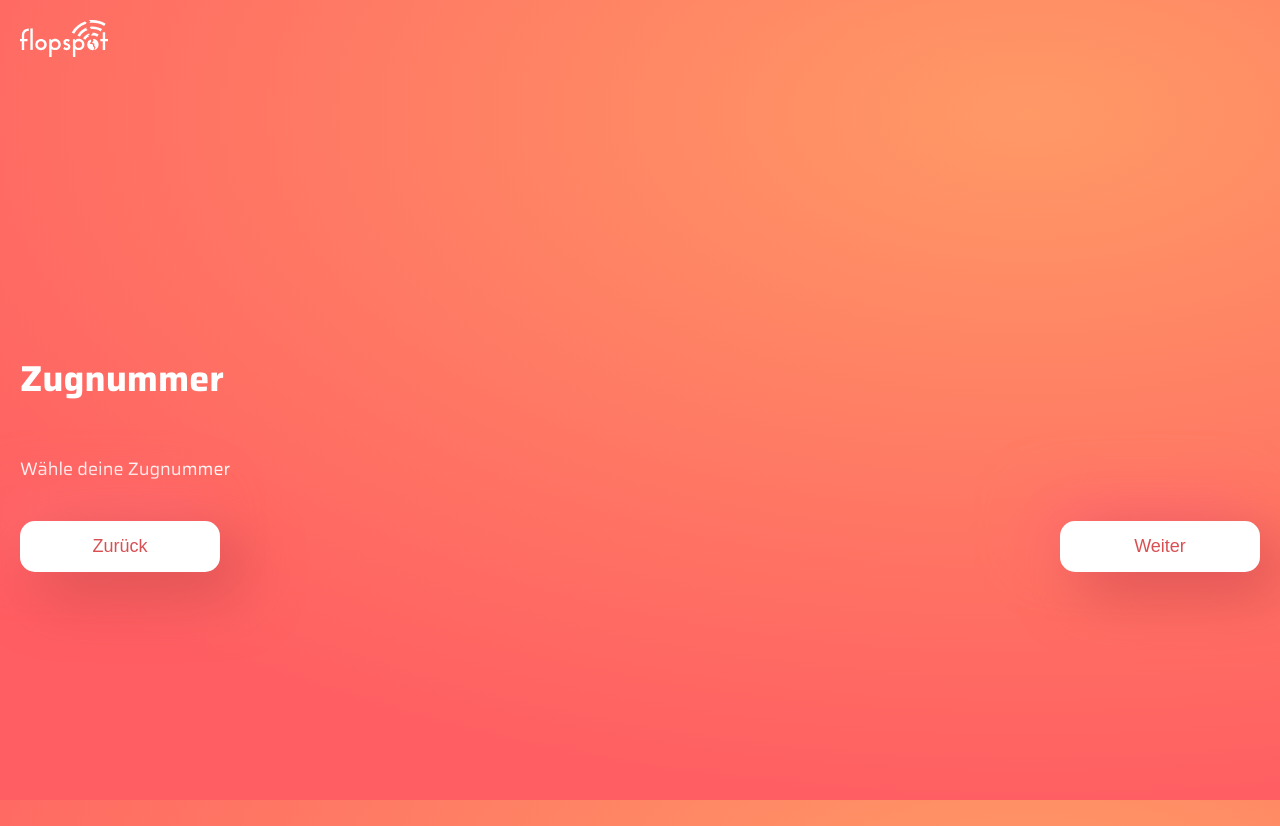
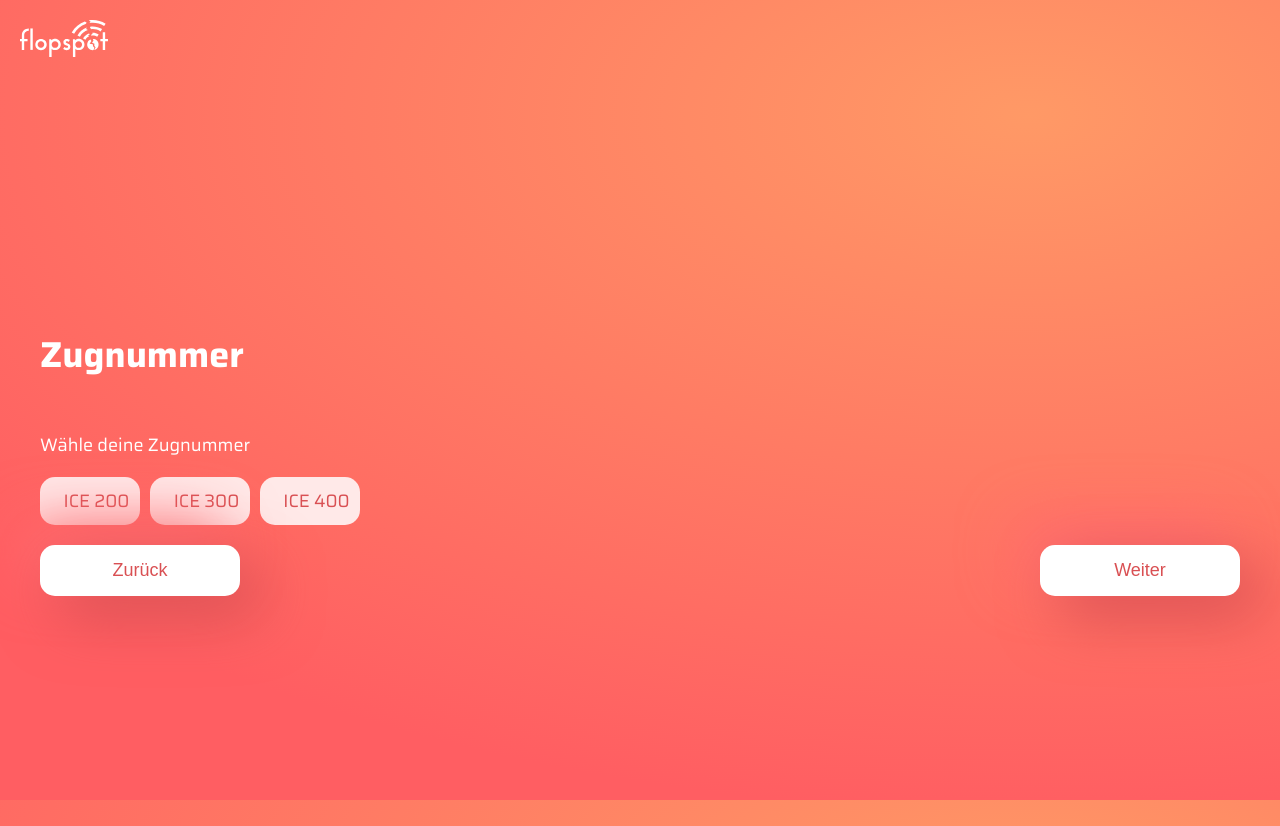
Before and after one commit to sven-ahrens/flopspot-frontend, a Vue app: page /train in a window 1280 px wide. Built offline with nearby package versions, Linux system fonts and the light colour scheme.

Commit message:
Add basic mock for train type results

```diff
--- a/src/assets/styles/modules/page.scss
+++ b/src/assets/styles/modules/page.scss
@@ -3,4 +3,10 @@
   height: 100%;
   justify-content: center;
   flex-direction: column;
+
+  @media screen and (min-width: 1024px) {
+    width: 100%;
+    max-width: 1200px;
+    margin: 0 auto;
+  }
 }
--- a/src/assets/styles/utility/_typo.scss
+++ b/src/assets/styles/utility/_typo.scss
@@ -101,3 +101,38 @@
   font-family: Saira, serif;
   font-size: 1.1rem;
 }
+
+.trains {
+  display: flex;
+  flex-direction: row;
+}
+
+.trains__train {
+  width: 100%;
+  max-width: 100px;
+  background: rgba(255, 255, 255, 0.85);
+  border: none;
+  border-radius: 15px;
+  color: #D95053;
+  text-align: center;
+  padding: 10px;
+  &:not(:last-child) {
+    margin-right: 10px;
+  }
+
+  &--selected {
+    background: rgba(255, 255, 255, 1);
+  }
+}
+
+.trains__train:hover  {
+  cursor: pointer;
+}
+
+.trains__train label:hover  {
+  cursor: pointer;
+}
+
+.trains__train > input {
+  visibility: hidden;
+}
--- a/src/views/TheTrain.vue
+++ b/src/views/TheTrain.vue
@@ -4,6 +4,20 @@
       {{ $t('pages.train.headline') }}
     </h1>
     <p>{{ $t('pages.train.text') }}</p>
+   <div class="trains">
+     <div
+       :class="{ 'trains__train--selected': train === pickedTrain }"
+       class="trains__train"
+       v-for="(train, key) in trains"
+       :key="key">
+       <input
+         :id="train"
+         type="radio"
+         :value="train"
+         v-model="pickedTrain">
+       <label :for="train">{{ train }}</label>
+     </div>
+   </div>
     <pagination next="/to" />
   </section>
 </template>
@@ -12,6 +26,12 @@
 import Pagination from '../components/Pagination'
 export default {
   name: 'TheTrain',
-  components: { Pagination }
+  components: { Pagination },
+  data () {
+    return {
+      trains: ['ICE 200', 'ICE 300', 'ICE 400'],
+      pickedTrain: ''
+    }
+  }
 }
 </script>
```
